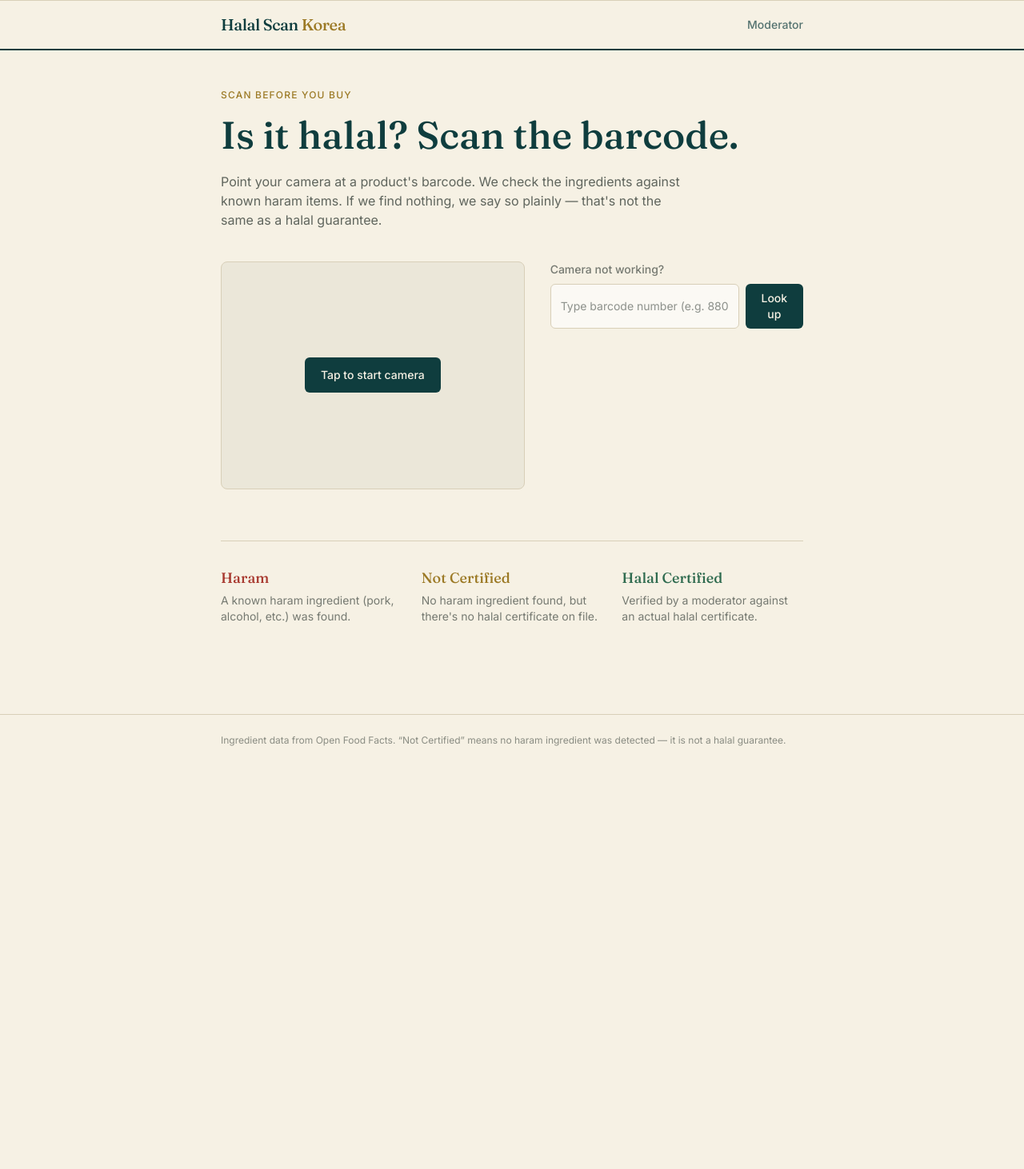
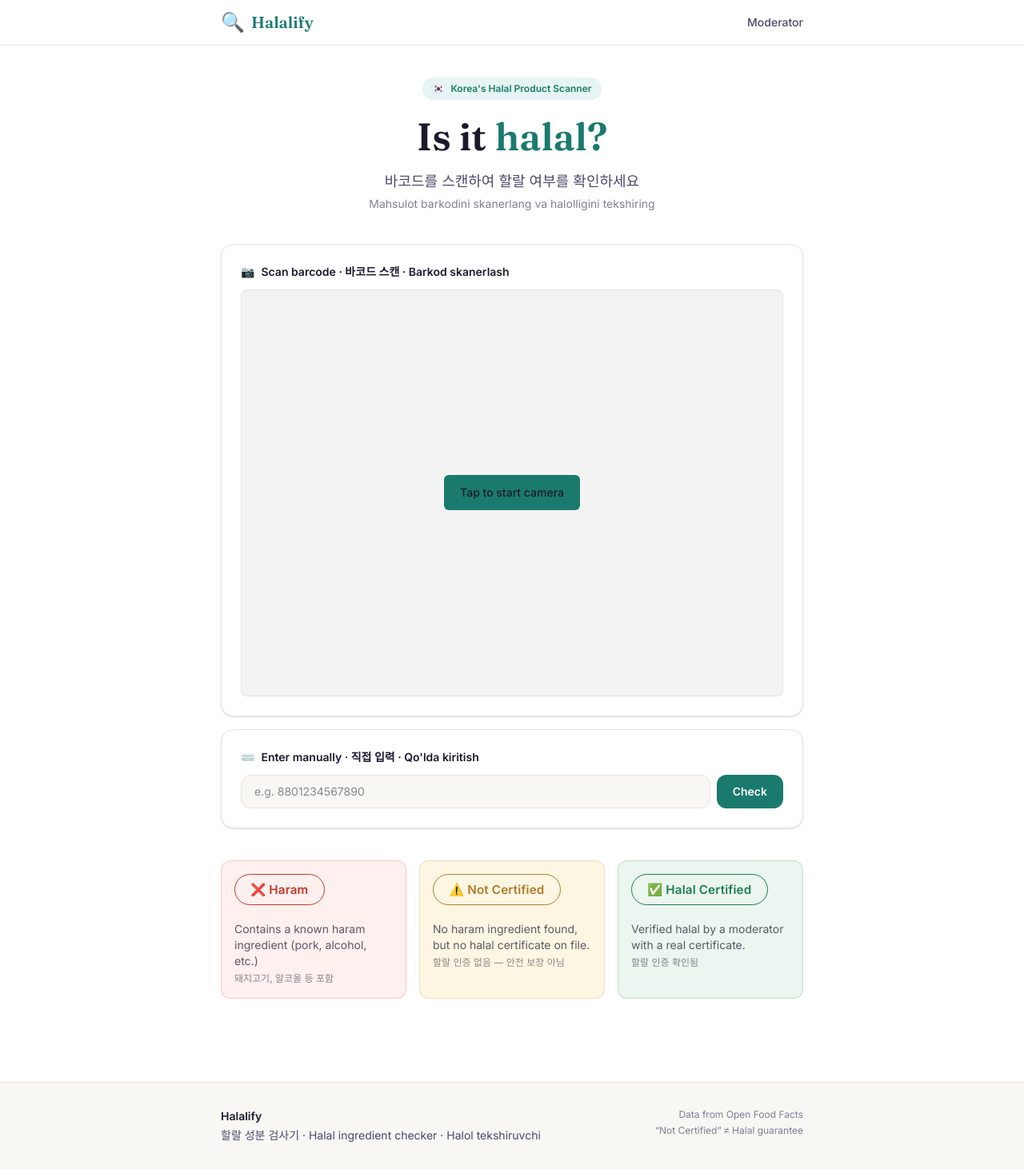
Before and after one commit to abusuhut/Halalify, a Next.js app: page / in a window 1280 px wide. Shown: the whole page at 80% size. Before the commit the page ends 958 px from the top, so only its background shows below. Built offline with nearby package versions, Linux system fonts and the light colour scheme.

Commit message:
Full frontend redesign trilingual KO EN UZ

```diff
--- a/src/app/globals.css
+++ b/src/app/globals.css
@@ -1,30 +1,42 @@
 @import "tailwindcss";
 
 :root {
-  /* Palette — inspired by certificate paper + ink stamps, not a generic app green */
-  --paper: #f6f1e4;       /* warm certificate-paper background */
-  --ink: #1f2a24;          /* near-black ink for text */
-  --teal: #0f3d3e;         /* deep teal — primary brand color */
-  --teal-light: #155e5c;
-  --stamp-red: #a8392f;    /* haram — ink-stamp red, not alarm red */
-  --stamp-amber: #9c7a26;  /* not certified — cautious amber, not red/green */
-  --stamp-green: #2f6b4f;  /* halal certified — seal green */
-  --line: #d8cfb8;         /* hairline rule on paper */
-
-  --background: var(--paper);
+  --white: #ffffff;
+  --off-white: #f9f7f4;
+  --warm-gray: #f3f0eb;
+  --ink: #1a1a2e;
+  --ink-light: #4a4a6a;
+  --teal: #1a7a6e;
+  --teal-light: #22a090;
+  --teal-pale: #e6f5f3;
+  --haram: #c0392b;
+  --haram-pale: #fdf0ef;
+  --amber: #b07d2a;
+  --amber-pale: #fdf6e3;
+  --halal: #1e7e4e;
+  --halal-pale: #eaf6ef;
+  --line: #e8e4de;
+  --background: var(--white);
   --foreground: var(--ink);
 }
 
 @theme inline {
   --color-background: var(--background);
   --color-foreground: var(--foreground);
-  --color-paper: var(--paper);
+  --color-white: var(--white);
+  --color-off-white: var(--off-white);
+  --color-warm-gray: var(--warm-gray);
   --color-ink: var(--ink);
+  --color-ink-light: var(--ink-light);
   --color-teal: var(--teal);
   --color-teal-light: var(--teal-light);
-  --color-stamp-red: var(--stamp-red);
-  --color-stamp-amber: var(--stamp-amber);
-  --color-stamp-green: var(--stamp-green);
+  --color-teal-pale: var(--teal-pale);
+  --color-haram: var(--haram);
+  --color-haram-pale: var(--haram-pale);
+  --color-amber: var(--amber);
+  --color-amber-pale: var(--amber-pale);
+  --color-halal: var(--halal);
+  --color-halal-pale: var(--halal-pale);
   --color-line: var(--line);
   --font-display: var(--font-fraunces);
   --font-sans: var(--font-inter);
@@ -35,23 +47,45 @@ body {
   background: var(--background);
   color: var(--foreground);
   font-family: var(--font-sans), var(--font-kr), sans-serif;
+  -webkit-font-smoothing: antialiased;
 }
 
-/* Hairline rule, like a printed certificate border */
-.cert-rule {
+.status-badge {
+  display: inline-flex;
+  align-items: center;
+  gap: 0.4rem;
+  border-radius: 9999px;
+  padding: 0.5rem 1.2rem;
+  font-weight: 600;
+  font-size: 0.95rem;
+  letter-spacing: 0.01em;
+}
+
+.status-badge.haram {
+  background: var(--haram-pale);
+  color: var(--haram);
+  border: 1.5px solid var(--haram);
+}
+
+.status-badge.not_certified {
+  background: var(--amber-pale);
+  color: var(--amber);
+  border: 1.5px solid var(--amber);
+}
+
+.status-badge.halal_certified {
+  background: var(--halal-pale);
+  color: var(--halal);
+  border: 1.5px solid var(--halal);
+}
+
+.card {
+  background: var(--white);
+  border: 1px solid var(--line);
+  border-radius: 1rem;
+  padding: 1.5rem;
+}
+
+.divider {
   border-top: 1px solid var(--line);
 }
-
-/* Ink-stamp badge: a circular, slightly rotated seal */
-.ink-stamp {
-  display: inline-flex;
-  align-items: center;
-  justify-content: center;
-  border: 2.5px solid currentColor;
-  border-radius: 9999px;
-  padding: 0.65rem 1.1rem;
-  transform: rotate(-3deg);
-  font-family: var(--font-display);
-  letter-spacing: 0.04em;
-  text-transform: uppercase;
-}
--- a/src/app/layout.js
+++ b/src/app/layout.js
@@ -20,36 +20,51 @@ const notoKR = Noto_Sans_KR({
 });
 
 export const metadata = {
-  title: "Halal Scan Korea — barcode halal checker",
+  title: "Halalify — 할랄 스캐너 | Halal Scanner Korea",
   description:
-    "Scan a barcode to check if a product sold in Korea contains haram ingredients.",
+    "Scan a barcode to check if a product contains haram ingredients. 바코드를 스캔하여 할랄 여부를 확인하세요. Mahsulotning halolligini tekshiring.",
 };
 
 export default function RootLayout({ children }) {
   return (
     <html
-      lang="en"
+      lang="ko"
       className={`${fraunces.variable} ${inter.variable} ${notoKR.variable} h-full`}
     >
-      <body className="min-h-full flex flex-col bg-paper text-ink">
-        <header className="cert-rule border-b-2 border-teal">
-          <div className="max-w-3xl mx-auto px-5 py-4 flex items-center justify-between">
-            <Link href="/" className="font-display text-xl tracking-tight text-teal">
-              Halal Scan <span className="text-stamp-amber">Korea</span>
+      <body className="min-h-full flex flex-col bg-white text-ink">
+        <header className="border-b border-line bg-white sticky top-0 z-50">
+          <div className="max-w-3xl mx-auto px-5 py-3 flex items-center justify-between">
+            <Link href="/" className="flex items-center gap-2">
+              <span className="text-2xl">🔍</span>
+              <span className="font-display text-xl font-semibold text-teal">
+                Halalify
+              </span>
             </Link>
-            <nav className="text-sm font-medium">
-              <Link href="/admin" className="text-teal/70 hover:text-teal">
-                Moderator
-              </Link>
-            </nav>
+            <Link
+              href="/admin"
+              className="text-sm font-medium text-ink-light hover:text-teal transition-colors"
+            >
+              Moderator
+            </Link>
           </div>
         </header>
+
         <main className="flex-1">{children}</main>
-        <footer className="cert-rule border-t border-line mt-16">
-          <div className="max-w-3xl mx-auto px-5 py-6 text-xs text-ink/50">
-            Ingredient data from Open Food Facts. &ldquo;Not Certified&rdquo;
-            means no haram ingredient was detected — it is not a halal
-            guarantee.
+
+        <footer className="divider mt-16 bg-off-white">
+          <div className="max-w-3xl mx-auto px-5 py-8">
+            <div className="flex flex-col sm:flex-row justify-between gap-4 text-sm text-ink-light">
+              <div>
+                <p className="font-semibold text-ink mb-1">Halalify</p>
+                <p>할랄 성분 검사기 · Halal ingredient checker · Halol tekshiruvchi</p>
+              </div>
+              <div className="text-xs text-ink-light/70 sm:text-right">
+                <p>Data from Open Food Facts</p>
+                <p className="mt-1">
+                  &ldquo;Not Certified&rdquo; ≠ Halal guarantee
+                </p>
+              </div>
+            </div>
           </div>
         </footer>
       </body>
--- a/src/app/page.js
+++ b/src/app/page.js
@@ -3,52 +3,60 @@ import ManualBarcodeForm from "@/components/ManualBarcodeForm";
 
 export default function Home() {
   return (
-    <div className="max-w-3xl mx-auto px-5 py-12">
-      <p className="text-xs uppercase tracking-widest text-stamp-amber font-medium mb-3">
-        Scan before you buy
-      </p>
-      <h1 className="font-display text-4xl sm:text-5xl text-teal leading-tight mb-4">
-        Is it halal? Scan the barcode.
-      </h1>
-      <p className="text-ink/70 max-w-xl mb-10">
-        Point your camera at a product&apos;s barcode. We check the
-        ingredients against known haram items. If we find nothing, we say so
-        plainly — that&apos;s not the same as a halal guarantee.
-      </p>
-
-      <div className="grid sm:grid-cols-[1.2fr_1fr] gap-8 items-start">
-        <BarcodeScanner />
-        <div>
-          <p className="text-sm font-medium text-ink/60 mb-2">
-            Camera not working?
-          </p>
-          <ManualBarcodeForm />
+    <div className="max-w-3xl mx-auto px-5 py-10">
+      <div className="text-center mb-10">
+        <div className="inline-flex items-center gap-2 bg-teal-pale text-teal text-xs font-semibold px-3 py-1.5 rounded-full mb-4">
+          <span>🇰🇷</span>
+          <span>Korea&apos;s Halal Product Scanner</span>
         </div>
+        <h1 className="font-display text-4xl sm:text-5xl text-ink font-semibold leading-tight mb-3">
+          Is it <span className="text-teal">halal?</span>
+        </h1>
+        <p className="text-ink-light text-lg mb-1">
+          바코드를 스캔하여 할랄 여부를 확인하세요
+        </p>
+        <p className="text-ink-light/70 text-sm">
+          Mahsulot barkodini skanerlang va halolligini tekshiring
+        </p>
       </div>
 
-      <div className="cert-rule mt-16 pt-8 grid sm:grid-cols-3 gap-6 text-sm">
-        <div>
-          <p className="font-display text-stamp-red text-lg mb-1">Haram</p>
-          <p className="text-ink/60">
-            A known haram ingredient (pork, alcohol, etc.) was found.
+      <div className="card mb-4 shadow-sm">
+        <p className="text-sm font-semibold text-ink mb-3 flex items-center gap-2">
+          <span>📷</span>
+          <span>Scan barcode · 바코드 스캔 · Barkod skanerlash</span>
+        </p>
+        <BarcodeScanner />
+      </div>
+
+      <div className="card mb-10 shadow-sm">
+        <p className="text-sm font-semibold text-ink mb-3 flex items-center gap-2">
+          <span>⌨️</span>
+          <span>Enter manually · 직접 입력 · Qo&apos;lda kiritish</span>
+        </p>
+        <ManualBarcodeForm />
+      </div>
+
+      <div className="grid sm:grid-cols-3 gap-4">
+        <div className="rounded-xl p-4 bg-haram-pale border border-haram/20">
+          <span className="status-badge haram mb-3 text-sm">❌ Haram</span>
+          <p className="text-sm text-ink/70 mt-2">
+            Contains a known haram ingredient (pork, alcohol, etc.)
           </p>
+          <p className="text-xs text-ink/50 mt-1">돼지고기, 알코올 등 포함</p>
         </div>
-        <div>
-          <p className="font-display text-stamp-amber text-lg mb-1">
-            Not Certified
+        <div className="rounded-xl p-4 bg-amber-pale border border-amber/20">
+          <span className="status-badge not_certified mb-3 text-sm">⚠️ Not Certified</span>
+          <p className="text-sm text-ink/70 mt-2">
+            No haram ingredient found, but no halal certificate on file.
           </p>
-          <p className="text-ink/60">
-            No haram ingredient found, but there&apos;s no halal certificate
-            on file.
+          <p className="text-xs text-ink/50 mt-1">할랄 인증 없음 — 안전 보장 아님</p>
+        </div>
+        <div className="rounded-xl p-4 bg-halal-pale border border-halal/20">
+          <span className="status-badge halal_certified mb-3 text-sm">✅ Halal Certified</span>
+          <p className="text-sm text-ink/70 mt-2">
+            Verified halal by a moderator with a real certificate.
           </p>
-        </div>
-        <div>
-          <p className="font-display text-stamp-green text-lg mb-1">
-            Halal Certified
-          </p>
-          <p className="text-ink/60">
-            Verified by a moderator against an actual halal certificate.
-          </p>
+          <p className="text-xs text-ink/50 mt-1">할랄 인증 확인됨</p>
         </div>
       </div>
     </div>
--- a/src/components/CertifyForm.js
+++ b/src/components/CertifyForm.js
@@ -24,54 +24,54 @@ export default function CertifyForm({ barcode, currentStatus, currentNote }) {
     setSaving(false);
 
     if (res.ok) {
-      setMessage("Saved.");
+      setMessage("✅ Saved successfully");
       router.refresh();
     } else {
       const data = await res.json().catch(() => ({}));
-      setMessage(data.error || "Something went wrong.");
+      setMessage("❌ " + (data.error || "Something went wrong."));
     }
   }
 
   return (
-    <form
-      onSubmit={handleSubmit}
-      className="border border-line rounded-lg p-5 bg-white/50 mt-6"
-    >
-      <p className="text-xs uppercase tracking-widest text-teal font-medium mb-3">
-        Moderator controls
+    <div className="card border-teal/20 bg-teal-pale mt-4">
+      <p className="text-xs font-semibold uppercase tracking-wider text-teal mb-4">
+        🔧 Moderator controls
       </p>
-
-      <label className="block text-sm font-medium mb-1">Status</label>
+      <form onSubmit={handleSubmit}>
+        <label className="block text-sm font-medium text-ink mb-1">Status</label>
         <select
           value={status}
           onChange={(e) => setStatus(e.target.value)}
-        className="w-full border border-line rounded-md px-3 py-2 text-sm mb-3 bg-white"
+          className="w-full border border-line rounded-xl px-3 py-2.5 text-sm mb-3 bg-white focus:outline-none focus:ring-2 focus:ring-teal/40"
         >
-        <option value="not_certified">Not Certified</option>
-        <option value="halal_certified">Halal Certified</option>
-        <option value="haram">Haram (manual override)</option>
+          <option value="not_certified">⚠️ Not Certified</option>
+          <option value="halal_certified">✅ Halal Certified</option>
+          <option value="haram">❌ Haram (manual override)</option>
         </select>
 
-      <label className="block text-sm font-medium mb-1">
-        Certificate note (e.g. issuing body, reference number)
+        <label className="block text-sm font-medium text-ink mb-1">
+          Certificate reference (optional)
         </label>
         <textarea
           value={note}
           onChange={(e) => setNote(e.target.value)}
           rows={2}
-        className="w-full border border-line rounded-md px-3 py-2 text-sm mb-3 bg-white"
+          className="w-full border border-line rounded-xl px-3 py-2.5 text-sm mb-3 bg-white focus:outline-none focus:ring-2 focus:ring-teal/40"
           placeholder="e.g. Korea Muslim Federation certificate #1234"
         />
 
         <button
           type="submit"
           disabled={saving}
-        className="bg-teal text-paper px-4 py-2 rounded-md text-sm font-medium hover:bg-teal-light disabled:opacity-50"
+          className="bg-teal text-white px-5 py-2.5 rounded-xl text-sm font-semibold hover:bg-teal-light transition-colors disabled:opacity-50"
         >
-        {saving ? "Saving…" : "Save"}
+          {saving ? "Saving…" : "Save changes"}
         </button>
 
-      {message && <p className="text-sm text-ink/60 mt-2">{message}</p>}
+        {message && (
+          <p className="text-sm text-ink/70 mt-2">{message}</p>
+        )}
       </form>
+    </div>
   );
 }
--- a/src/components/ManualBarcodeForm.js
+++ b/src/components/ManualBarcodeForm.js
@@ -20,16 +20,16 @@ export default function ManualBarcodeForm() {
       <input
         type="text"
         inputMode="numeric"
-        placeholder="Type barcode number (e.g. 8801234567890)"
+        placeholder="e.g. 8801234567890"
         value={value}
         onChange={(e) => setValue(e.target.value)}
-        className="flex-1 border border-line rounded-md px-3 py-2 bg-white/60 text-sm focus:outline-none focus:ring-2 focus:ring-teal"
+        className="flex-1 border border-line rounded-xl px-4 py-2.5 text-sm focus:outline-none focus:ring-2 focus:ring-teal/40 focus:border-teal bg-off-white"
       />
       <button
         type="submit"
-        className="bg-teal text-paper px-4 py-2 rounded-md text-sm font-medium hover:bg-teal-light"
+        className="bg-teal text-white px-5 py-2.5 rounded-xl text-sm font-semibold hover:bg-teal-light transition-colors"
       >
-        Look up
+        Check
       </button>
     </form>
   );
--- a/src/components/SignOutButton.js
+++ b/src/components/SignOutButton.js
@@ -15,7 +15,7 @@ export default function SignOutButton() {
   return (
     <button
       onClick={handleSignOut}
-      className="text-sm text-ink/50 hover:text-ink underline"
+      className="text-sm text-ink-light hover:text-haram transition-colors border border-line px-3 py-1.5 rounded-lg"
     >
       Sign out
     </button>
--- a/src/components/StatusStamp.js
+++ b/src/components/StatusStamp.js
@@ -1,25 +1,41 @@
 const STYLES = {
   haram: {
-    text: "Haram",
-    colorClass: "text-stamp-red",
+    icon: "❌",
+    label: "Haram",
+    labelKr: "할랄 아님",
+    labelUz: "Harom",
+    className: "haram",
   },
   not_certified: {
-    text: "Not Certified",
-    colorClass: "text-stamp-amber",
+    icon: "⚠️",
+    label: "Not Certified",
+    labelKr: "미인증",
+    labelUz: "Sertifikatsiz",
+    className: "not_certified",
   },
   halal_certified: {
-    text: "Halal Certified",
-    colorClass: "text-stamp-green",
+    icon: "✅",
+    label: "Halal Certified",
+    labelKr: "할랄 인증",
+    labelUz: "Halol sertifikatlangan",
+    className: "halal_certified",
   },
 };
 
 export default function StatusStamp({ status, size = "md" }) {
   const style = STYLES[status] || STYLES.not_certified;
-  const sizeClass = size === "lg" ? "text-2xl px-6 py-3" : "text-sm px-4 py-2";
+  const isLarge = size === "lg";
 
   return (
-    <span className={`ink-stamp ${style.colorClass} ${sizeClass}`}>
-      {style.text}
-    </span>
+    <div className={`inline-flex flex-col items-start gap-1 ${isLarge ? "mb-2" : ""}`}>
+      <span className={`status-badge ${style.className} ${isLarge ? "text-lg px-5 py-2.5" : "text-sm"}`}>
+        {style.icon} {style.label}
+      </span>
+      {isLarge && (
+        <span className="text-xs text-ink-light ml-1">
+          {style.labelKr} · {style.labelUz}
+        </span>
+      )}
+    </div>
   );
 }
```
Also changed, not shown: src/app/admin/page.js (+39 -31 lines). Lines whose indentation alone changed are shown as unchanged.
